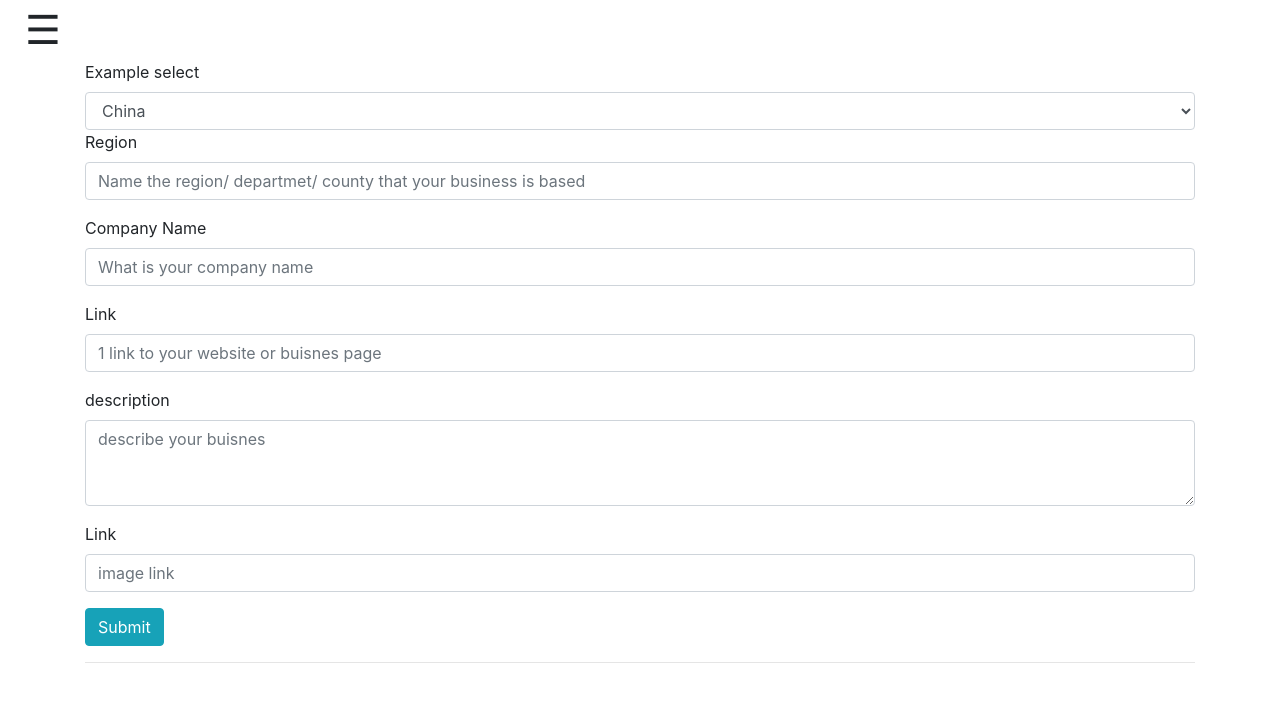
After one commit to cachimiro/travel-company, a Flask app: page /add_travel_info in a window 1280 px wide. The commit adds this page. Shown: the top 702 px of the page. Run offline with Flask 2, Linux system fonts and the light colour scheme; a user stored in the database is signed in; some libraries are stand-ins or nearby versions.

Commit message:
adding forms and styling

```diff
--- a/app.py
+++ b/app.py
@@ -49,7 +49,7 @@ class user(db.Model, UserMixin):
     password = db.Column(db.String(60), nullable=False)
 
 #this line if code is fo the password reset
-    def get_reset_token(self, expires_sec=1800):
+    def get_reset_token(self, user, expires_sec=1800):
         s = Serializer(app.config['SECRET_KEY'], expires_sec)
         return s.dumps({'user_id': self.id}).decode('utf-8')
 
@@ -120,10 +120,27 @@ class resetPasswordForm(FlaskForm):
     submit = SubmitField('New password')
 
 
-#code for linking apps
+#code for index.html
 @app.route('/')
 def index():
+
     return render_template("index.html", Travel=mongo.db.pais.find())
+
+#code for adding information to the index.html
+@app.route('/add_travel_info')
+@login_required
+def add_information_for_travel():
+    return render_template('add-info-travel.html')
+
+
+@app.route('/add_review', methods=['POST'])
+@login_required
+def insert_reviews():
+    travel = mongo.db.pais
+    travel.insert_one(request.form.to_dict())
+    flash('your Post has been uploaded succesfully', 'info')
+    return redirect(url_for('index'))
+
 
 
 # this line of code is for my registration form
@@ -196,7 +213,7 @@ def reset_request():
     form = resetForm()
     if form.validate_on_submit():
         User = user.query.filter_by(email=form.email.data).first()
-        send_reset_email(user)
+        send_reset_email(User)
         flash('An email has been sent to the email registered with you instructions to reset passwors', 'info')
         return redirect(url_for('Login'))
     return render_template('reset.html', form=form)
--- a/static/js/main.js
+++ b/static/js/main.js
@@ -6,3 +6,24 @@ function openNav() {
 function closeNav() {
   document.getElementById("myNav").style.width = "0%";
 }
+
+// code for truncation in index.html
+function showMore(id) {
+   var truncateReviews = document.getElementById(id+"_truncated");
+  var fullReviews = document.getElementById(id+"_full");
+  var show = document.getElementById(id+"_show");
+document.getElementById(id+"_show");
+ if (truncateReviews.style.display =="block") {
+   fullReviews.style.display = "block";
+   truncateReviews.style.display = "none";
+   show.innerText = "Show Less";
+
+
+ } else{
+   truncateReviews.style.display ="block";
+   fullReviews.style.display ="none";
+   show.innerText = "show More";
+
+ }
+
+ }
--- a/templates/account.html
+++ b/templates/account.html
@@ -14,5 +14,6 @@
       </div>
 </div>
 </div>
+<a href="{{ url_for('add_information_for_travel') }}">post</a>
 
 {% endblock %}
--- /dev/null
+++ b/templates/add-info-travel.html
@@ -0,0 +1,45 @@
+{% extends 'base.html' %}
+{% block content %}
+<div class="container">
+<div class="row">
+<div class="col-12">
+<form action="{{ url_for('insert_reviews') }}" method="POST">
+  <div class="form-group">
+    <label for="title">Example select</label>
+    <select class="form-control" id="title" name="title">
+      <option>China</option>
+      <option>2</option>
+      <option>3</option>
+      <option>4</option>
+      <option>5</option>
+    </select>
+
+  <div class="form-group">
+    <label for="subtitle">Region</label>
+    <input type="text" class="form-control" id="subtitle" name="subtitle" required placeholder="Name the region/ departmet/ county that your business is based">
+  </div>
+
+  <div class="form-group">
+    <label for="company">Company Name</label>
+    <input type="text" class="form-control" id="company" name="company" required placeholder="What is your company name">
+  </div>
+
+  <div class="form-group">
+    <label for="link">Link</label>
+    <input type="text" class="form-control" id="link" name="link" required placeholder="1 link to your website or buisnes page">
+  </div>
+  <div class="form-group">
+    <label for="subject">description</label>
+    <textarea class="form-control" id="subject" name="subject" rows="3" required placeholder="describe your buisnes"></textarea>
+  </div>
+   <div class="form-group">
+    <label for="travel_image_src">Link</label>
+    <input type="text" class="form-control" id="travel_image_src" required name="travel_image_src" placeholder="image link">
+  </div>
+  <input class="btn btn-info" type="submit" value="Submit">
+</form>
+<hr></hr>
+</div>
+</div>
+</div>
+{% endblock %}
```
Also changed, not shown: static/css/style.css (+32 -0 lines), templates/index.html (+31 -4 lines).
